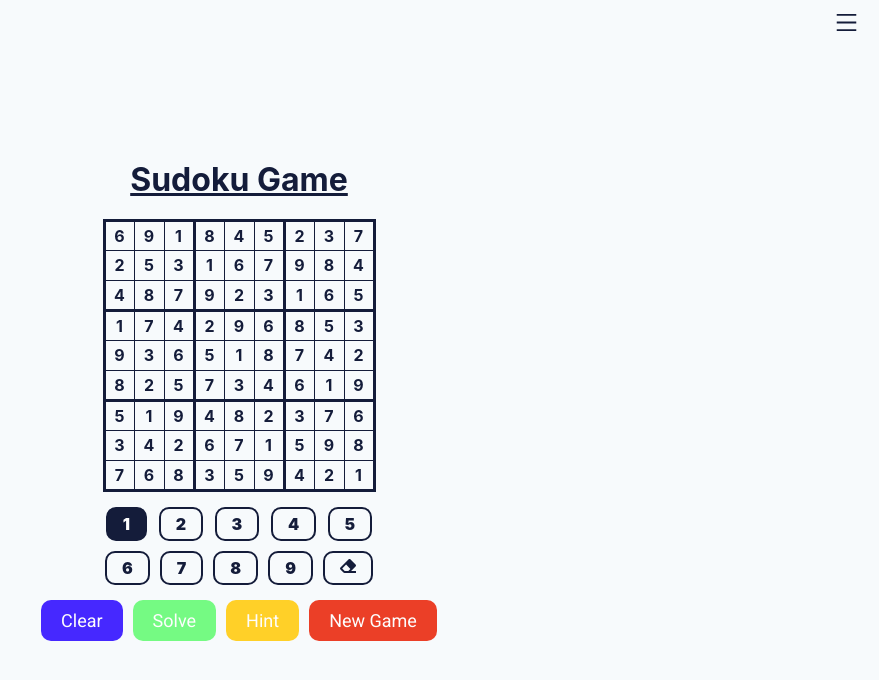
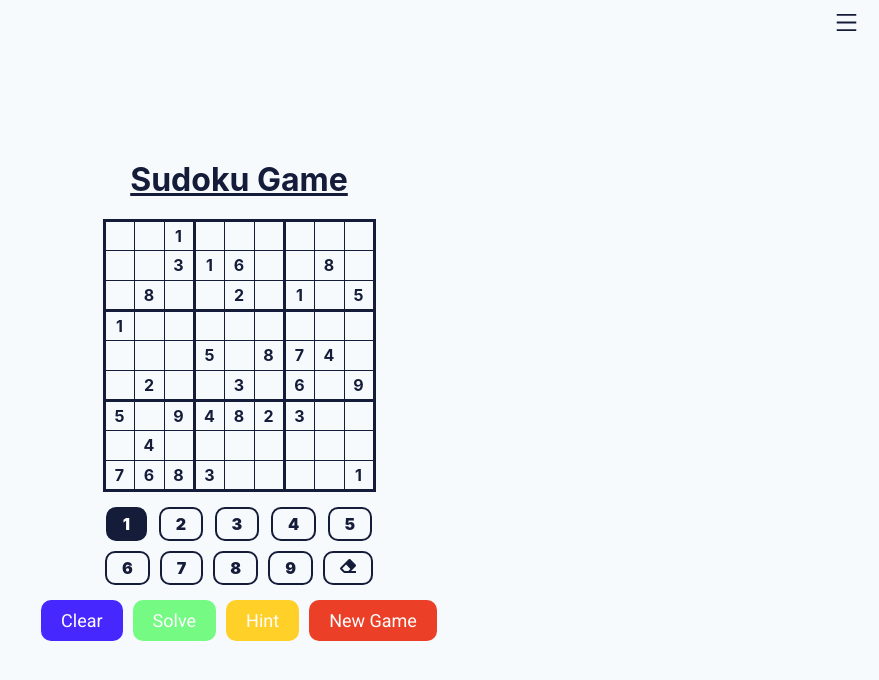
Before and after one commit to Suhaan-Bhandary/Sudoku-Game, a React (Create React App) app: page / in a window 1280 px wide. Shown: the top 680 px of the page, without its empty margins (401-1280 px from the left). Built offline with nearby package versions, Linux system fonts and the light colour scheme.

Commit message:
Corrected the typo
Argument to createSudokuGrid was missing and was noticed by me now, so
passed a default argument which is of hard dificulty!

```diff
--- a/src/screens/Game/Game.js
+++ b/src/screens/Game/Game.js
@@ -52,7 +52,7 @@ const Game = () => {
 
   useEffect(() => {
     if (grid == null && startingGrid == null) {
-      let newSudokuGrid = createSudokuGrid();
+      let newSudokuGrid = createSudokuGrid(50);
       setStartingGrid(arrayDeepCopy(newSudokuGrid));
       setGrid(arrayDeepCopy(newSudokuGrid));
     }
```
